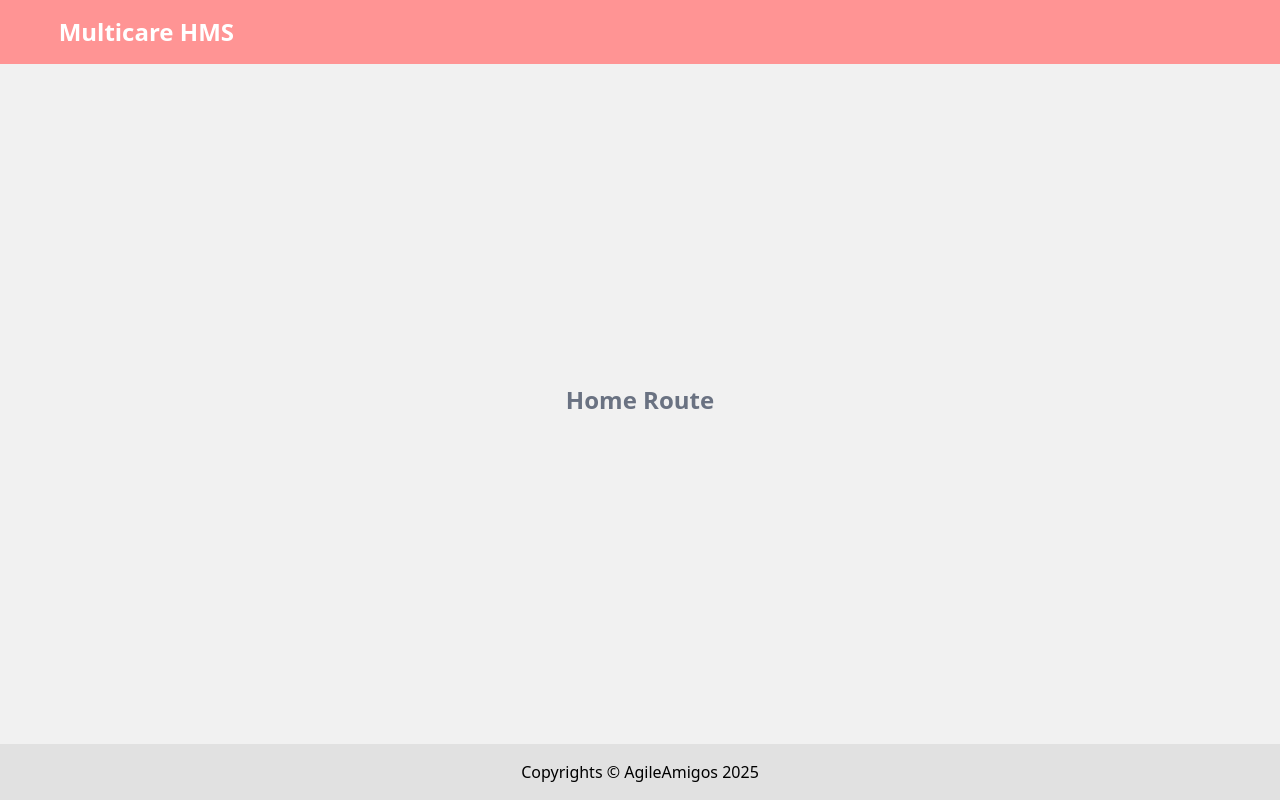
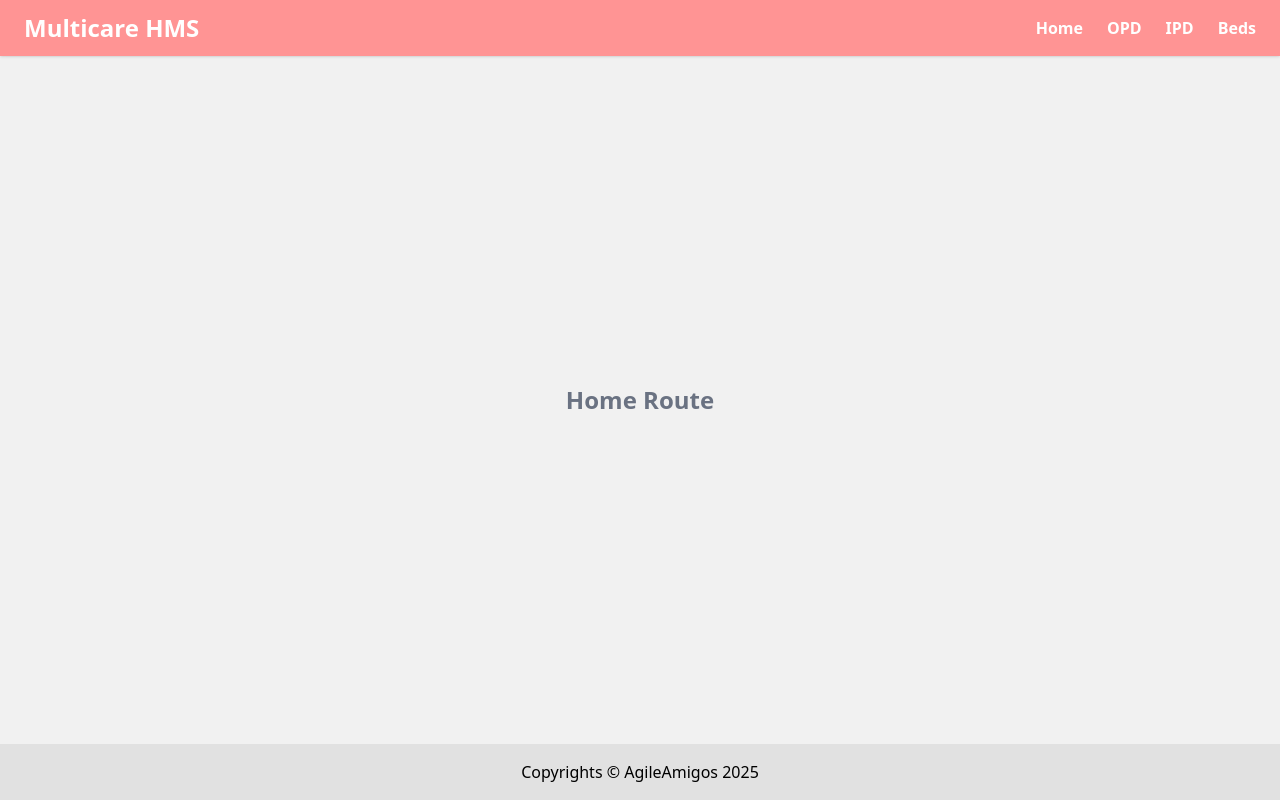
Before and after one commit to AgileAmigos/healthcare-hms, a React (Vite) app in the folder frontend/: page / in a window 1280 px wide. Built offline with nearby package versions, Linux system fonts and the light colour scheme.

Commit message:
HMS-19-Created-OPD-List-page

```diff
--- /dev/null
+++ b/frontend/src/components/Modal.tsx
@@ -0,0 +1,29 @@
+import type { ReactNode } from "react";
+
+export default function Modal({
+    isOpen,
+    onClose,
+    title,
+    children,
+}: {
+    isOpen: boolean;
+    onClose: () => void;
+    title: string;
+    children: ReactNode;
+}) {
+    if (!isOpen) return null;
+
+    return (
+        <div className="fixed inset-0 bg-black bg-opacity-40 flex items-center justify-center z-50">
+            <div className="bg-white rounded-lg w-[400px] p-5 shadow-lg">
+                <div className="flex justify-between items-center mb-4">
+                    <h2 className="text-lg font-bold">{title}</h2>
+                    <button onClick={onClose} className="text-gray-500 hover:text-black">
+                        ✕
+                    </button>
+                </div>
+                {children}
+            </div>
+        </div>
+    );
+}
--- a/frontend/src/components/Navbar.tsx
+++ b/frontend/src/components/Navbar.tsx
@@ -1,9 +1,28 @@
+import { Link } from "react-router-dom";
+
 export default function Navbar() {
-    return <nav className="fixed top-0 w-full bg-[#FF9494] text-white font-bold">
-        <div className="flex justify-around">
-            <div className="text-2xl w-1/5 p-4">Multicare HMS</div>
-            <div className="w-3/5"></div>
-            <div></div>
-        </div>
-    </nav>
+    return (
+        <nav className="fixed top-0 w-full bg-[#FF9494] text-white font-bold shadow">
+            <div className="flex justify-between items-center px-6 py-3">
+                {/* Logo / Brand */}
+                <div className="text-2xl">Multicare HMS</div>
+
+                {/* Navigation Links */}
+                <div className="flex gap-6">
+                    <Link to="/" className="hover:underline">
+                        Home
+                    </Link>
+                    <Link to="/doctor/opd" className="hover:underline">
+                        OPD
+                    </Link>
+                    <Link to="/doctor/ipd" className="hover:underline">
+                        IPD
+                    </Link>
+                    <Link to="/doctor/bed-management" className="hover:underline">
+                        Beds
+                    </Link>
+                </div>
+            </div>
+        </nav>
+    );
 }
--- /dev/null
+++ b/frontend/src/pages/doctor/OPDList.tsx
@@ -0,0 +1,62 @@
+import { useEffect, useState } from "react";
+import { fetchOPDPatients } from "../../lib/api";
+
+type OPDPatient = {
+    id: number;
+    patient_id: string;       // UUID from backend as string
+    doctor_id: string;        // UUID from backend as string
+    appointment_time: string; // ISO string
+    reason: string | null;
+    status: string;           // e.g., "Scheduled"
+};
+
+export default function OPDList() {
+    const [patients, setPatients] = useState<OPDPatient[]>([]);
+    const [date, setDate] = useState<string>(() => new Date().toISOString().split("T")[0]);
+    const [loading, setLoading] = useState<boolean>(true);
+    const [error, setError] = useState<string | null>(null);
+
+    useEffect(() => {
+        setLoading(true);
+        setError(null);
+        fetchOPDPatients(date)
+            .then(setPatients)
+            .catch(() => setError("Failed to load OPD patients"))
+            .finally(() => setLoading(false));
+    }, [date]);
+
+    return (
+        <div className="p-6">
+            <div className="flex items-center justify-between mb-4">
+                <h2 className="text-xl font-bold">OPD Patients</h2>
+                <label className="flex items-center gap-2">
+                    <span className="text-sm text-gray-600">Date</span>
+                    <input
+                        type="date"
+                        value={date}
+                        onChange={(e) => setDate(e.target.value)}
+                        className="border rounded px-2 py-1"
+                    />
+                </label>
+            </div>
+
+            {loading && <div>Loading...</div>}
+            {error && <div className="text-red-500">{error}</div>}
+            {!loading && !error && patients.length === 0 && <div>No OPD appointments found.</div>}
+
+            <div className="space-y-2">
+                {patients.map((p) => (
+                    <div key={p.id} className="border rounded p-4 shadow bg-white">
+                        <div className="grid grid-cols-1 md:grid-cols-5 gap-2">
+                            <div><b>Patient ID:</b> {p.patient_id}</div>
+                            <div><b>Doctor ID:</b> {p.doctor_id}</div>
+                            <div><b>Status:</b> {p.status}</div>
+                            <div><b>Reason:</b> {p.reason ?? "-"}</div>
+                            <div><b>Time:</b> {new Date(p.appointment_time).toLocaleString()}</div>
+                        </div>
+                    </div>
+                ))}
+            </div>
+        </div>
+    );
+}
```
